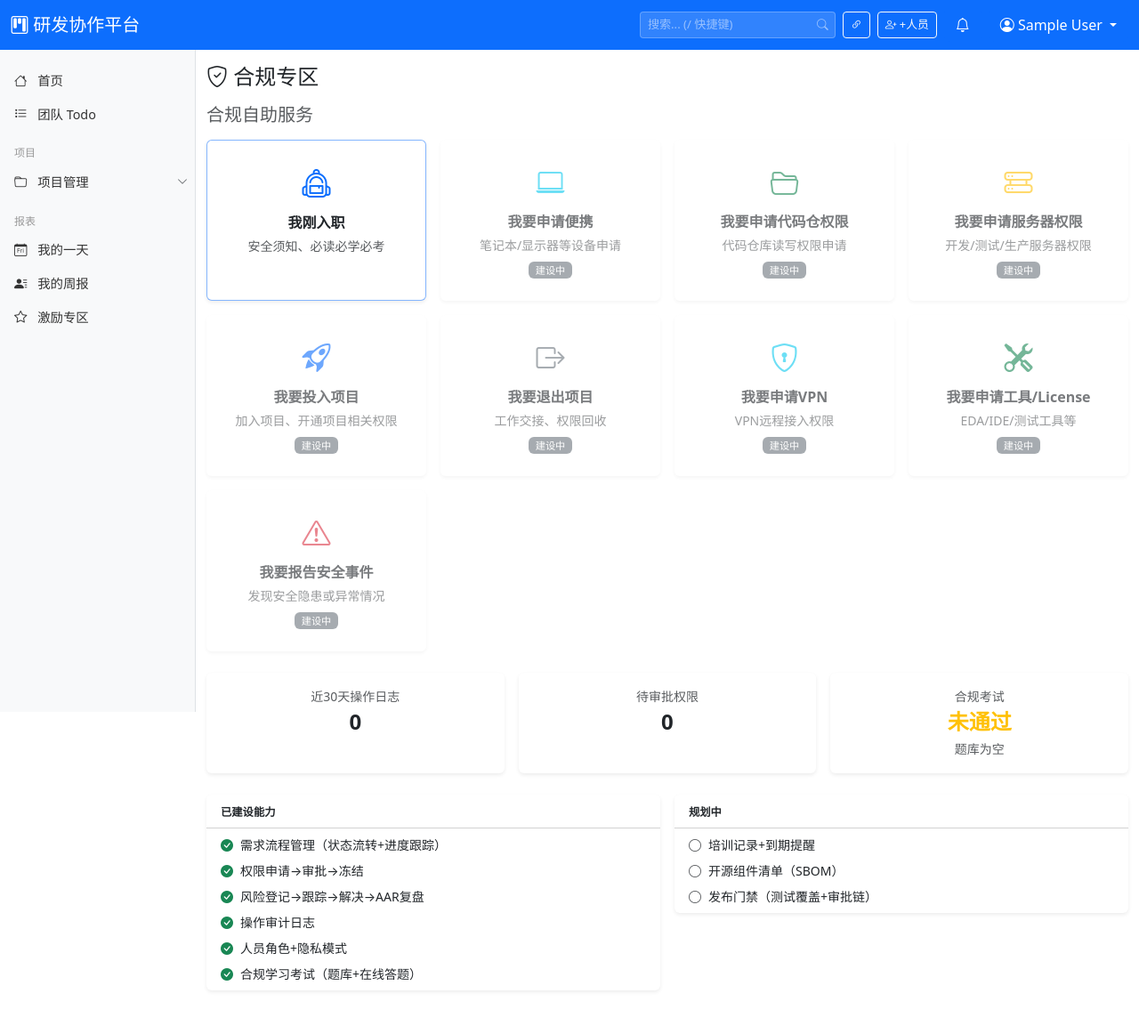
After one commit to xshii/ReqSysAI, a Flask app: page /dashboard/compliance in a window 1280 px wide. The commit adds this page. Shown: the whole page at 89% size. Run offline with Flask 3, Linux system fonts and the light colour scheme; the visitor is signed in with stand-in values (Sample User, id 1); data that the repository does not hold is empty; some libraries are stand-ins or nearby versions.

Commit message:
feat: 合规专区——题库管理 + 在线考试 + 入职引导优化
- 后台新增"合规题库"tab，支持录入单选题(ABCD)、设置正确答案
- 合规专区新增考试状态卡，用户可在线答题(随机抽≤20题，80%通过)
- 入职引导展开面板移至卡片正下方(col-12)
- 自助服务卡片移至页面顶部，未建设功能标记"建设中"
- 移除"未闭环风险"状态卡(非合规范畴)
- 修复 extra_js block 嵌套在 content block 中间导致 JS 不生效的问题

Co-Authored-By: Claude Opus 4.6 (1M context) <noreply@anthropic.com>

```diff
--- a/app/dashboard/routes.py
+++ b/app/dashboard/routes.py
@@ -2619,6 +2619,130 @@ def save_expected_ratio():
     return jsonify(ok=True)
 
 
+# ---- Compliance ----
+
+@dashboard_bp.route('/compliance')
+@login_required
+def compliance():
+    """合规专区：汇总合规相关功能入口和状态。"""
+    from app.models.audit import AuditLog
+    from app.models.risk import Risk
+
+    # 审计日志近30天统计
+    _30d = date.today() - timedelta(days=30)
+    audit_count = AuditLog.query.filter(AuditLog.created_at >= _30d).count()
+
+    # 未闭环风险
+    open_risks = Risk.query.filter_by(status='open').filter(Risk.deleted_at.is_(None)).count()
+    overdue_risks = Risk.query.filter(
+        Risk.status == 'open', Risk.deleted_at.is_(None),
+        Risk.due_date < date.today(), Risk.due_date.isnot(None)
+    ).count()
+
+    # 权限申请待审批
+    from app.models.knowledge import PermissionApplication
+    pending_perms = PermissionApplication.query.filter_by(status='pending').count()
+
+    from app.models.site_setting import SiteSetting
+
+    # 入职引导：签署后不再显示
+    _onboarded = set(SiteSetting.get('onboarded_users', '').split(','))
+    show_onboarding = str(current_user.id) not in _onboarded
+
+    # 离职入口：仅管理层在后台对具体人员开启后才显示
+    _offboard_uids = SiteSetting.get('offboarding_users', '')
+    show_offboarding = str(current_user.id) in _offboard_uids.split(',') if _offboard_uids else False
+
+    # 入职必读必学必考配置
+    import json as _json
+    _onboard_cfg_raw = SiteSetting.get('onboard_config', '')
+    try:
+        onboard_config = _json.loads(_onboard_cfg_raw) if _onboard_cfg_raw else {}
+    except Exception:
+        onboard_config = {}
+
+    # 合规考试统计
+    _q_raw = SiteSetting.get('compliance_questions', '')
+    exam_question_count = len(_json.loads(_q_raw)) if _q_raw else 0
+    _passed_raw = SiteSetting.get('compliance_exam_passed', '')
+    exam_passed_uids = set(_passed_raw.split(',')) if _passed_raw else set()
+    exam_passed_uids.discard('')
+    exam_passed = str(current_user.id) in exam_passed_uids
+
+    return render_template('dashboard/compliance.html',
+        audit_count=audit_count, open_risks=open_risks,
+        overdue_risks=overdue_risks, pending_perms=pending_perms,
+        show_onboarding=show_onboarding, show_offboarding=show_offboarding,
+        onboard_config=onboard_config,
+        exam_question_count=exam_question_count, exam_passed=exam_passed)
+
+
+@dashboard_bp.route('/compliance/onboard-sign', methods=['POST'])
+@login_required
+def compliance_onboard_sign():
+    """签署入职引导，标记为已完成。"""
+    from app.models.site_setting import SiteSetting
+    raw = SiteSetting.get('onboarded_users', '')
+    uids = set(raw.split(',')) if raw else set()
+    uids.discard('')
+    uids.add(str(current_user.id))
+    SiteSetting.set('onboarded_users', ','.join(sorted(uids)))
+    return jsonify(ok=True)
+
+
+@dashboard_bp.route('/compliance/onboard-config', methods=['POST'])
+@login_required
+def compliance_onboard_config():
+    """保存入职必读必学必考配置（所有人可添加，删除由前端控制仅管理层）。"""
+    import json as _json
+    from app.models.site_setting import SiteSetting
+    data = request.get_json() or {}
+    SiteSetting.set('onboard_config', _json.dumps(data, ensure_ascii=False))
+    return jsonify(ok=True)
+
+
+@dashboard_bp.route('/compliance/exam', methods=['GET'])
+@login_required
+def compliance_exam_page():
+    """合规考试页面：随机抽题。"""
+    import json as _json, random
+    from app.models.site_setting import SiteSetting
+    raw = SiteSetting.get('compliance_questions', '')
+    questions = _json.loads(raw) if raw else []
+    if not questions:
+        flash('题库为空，请联系管理员', 'warning')
+        return redirect(url_for('dashboard.compliance'))
+    # 随机抽取（最多20题）
+    pool = list(questions)
+    random.shuffle(pool)
+    exam = pool[:min(20, len(pool))]
+    return render_template('dashboard/compliance_exam.html', questions=exam)
+
+
+@dashboard_bp.route('/compliance/exam-submit', methods=['POST'])
+@login_required
+def compliance_exam_submit():
+    """提交合规考试答案。"""
+    import json as _json
+    from app.models.site_setting import SiteSetting
+    raw = SiteSetting.get('compliance_questions', '')
+    all_q = _json.loads(raw) if raw else []
+    data = request.get_json() or {}
+    answers = data.get('answers', {})  # { stem: chosen_key }
+    # 对照批改
+    q_map = {q['stem']: q['answer'] for q in all_q}
+    total = len(answers)
+    correct = sum(1 for stem, ans in answers.items() if q_map.get(stem) == ans)
+    passed = total > 0 and (correct / total) >= 0.8
+    if passed:
+        prev = SiteSetting.get('compliance_exam_passed', '')
+        uids = set(prev.split(',')) if prev else set()
+        uids.discard('')
+        uids.add(str(current_user.id))
+        SiteSetting.set('compliance_exam_passed', ','.join(sorted(uids)))
+    return jsonify(ok=True, total=total, correct=correct, passed=passed)
+
+
 # ---- Emotion prediction ----
 
 def _emotion_guard():
--- a/app/templates/admin/_tabs.html
+++ b/app/templates/admin/_tabs.html
@@ -16,6 +16,10 @@
            href="{{ url_for('admin.site_settings') }}">站点设置</a>
     </li>
     <li class="nav-item">
+        <a class="nav-link {% if request.endpoint and 'compliance_exam' in request.endpoint %}active{% endif %}"
+           href="{{ url_for('admin.compliance_exam') }}">合规题库</a>
+    </li>
+    <li class="nav-item">
         <a class="nav-link {% if request.endpoint == 'admin.audit_logs' %}active{% endif %}"
            href="{{ url_for('admin.audit_logs') }}">审计日志</a>
     </li>
--- /dev/null
+++ b/app/templates/dashboard/compliance.html
@@ -0,0 +1,245 @@
+{% extends "base.html" %}
+{% block title %}合规专区 - {{ site_name }}{% endblock %}
+
+{% block content %}
+<h4 class="mb-3"><i class="bi bi-shield-check"></i> 合规专区</h4>
+
+{# Self-service cards — top #}
+<h5 class="mb-3 text-muted">合规自助服务</h5>
+<div class="row g-3 mb-4">
+    {% if show_onboarding %}
+    <div class="col-md-4 col-lg-3" id="onboardCard">
+        <div class="card h-100 border-primary border-opacity-50 shadow-sm" style="cursor:pointer;transition:all .15s;" onclick="var el=document.getElementById('onboardDetail');if(el)el.classList.toggle('d-none');" onmouseover="this.style.transform='translateY(-2px)'" onmouseout="this.style.transform=''">
+            <div class="card-body text-center py-4">
+                <i class="bi bi-backpack2 text-primary" style="font-size:2em;"></i>
+                <div class="fw-bold mt-2">我刚入职</div>
+                <div class="text-muted small mt-1">安全须知、必读必学必考</div>
+            </div>
+        </div>
+    </div>
+    <div class="col-12 d-none" id="onboardDetail">
+        <div class="card border-primary border-opacity-25 shadow-sm">
+            <div class="card-body py-3">
+                <div class="d-flex justify-content-between align-items-center mb-2">
+                    <h6 class="fw-bold text-primary mb-0"><i class="bi bi-backpack2"></i> 入职须知</h6>
+                    <div class="d-flex gap-1">
+                        <button class="btn btn-sm btn-outline-secondary py-0" style="font-size:.75em;" data-bs-toggle="modal" data-bs-target="#onboardConfigModal"><i class="bi bi-plus-lg"></i> 添加必读必学必考</button>
+                        <button class="btn btn-sm btn-outline-secondary py-0" style="font-size:.75em;" onclick="document.getElementById('onboardDetail').classList.add('d-none')"><i class="bi bi-x"></i></button>
+                    </div>
+                </div>
+                <div class="small mb-3" style="line-height:2;">
+                    <div><i class="bi bi-shield-exclamation text-danger"></i> <strong>禁止</strong>将公司代码、文档、数据上传到<strong>外部AI工具</strong>（ChatGPT/Claude/文心等公共版）</div>
+                    <div><i class="bi bi-shield-exclamation text-danger"></i> <strong>禁止</strong>将内部信息发到个人邮箱、网盘、社交平台</div>
+                    <div><i class="bi bi-shield-exclamation text-danger"></i> <strong>禁止</strong>在代码中硬编码密码、token、密钥</div>
+                    <div><i class="bi bi-info-circle text-primary"></i> 离开工位<strong>必须锁屏</strong>（Win+L / Ctrl+Cmd+Q）</div>
+                    <div><i class="bi bi-info-circle text-primary"></i> 前往<a href="{{ url_for('auth.profile') }}">个人设置</a>完善信息（主管、领域、邮箱）</div>
+                    <div><i class="bi bi-info-circle text-primary"></i> 代码仓/服务器权限需通过下方入口<strong>申请</strong>，遵循最小权限原则</div>
+                </div>
+                {% if onboard_config.get('items') %}
+                <div class="small mb-3">
+                    <div class="fw-bold mb-1"><i class="bi bi-list-check"></i> 必读必学必考</div>
+                    {% for item in onboard_config.items %}
+                    {% set parts = item.split('|') %}
+                    <div class="form-check mb-1">
+                        <input class="form-check-input onboard-item-check" type="checkbox">
+                        <label class="form-check-label">{% if parts|length > 1 and parts[1] %}<a href="{{ parts[1] }}" target="_blank">{{ parts[0] }}</a>{% else %}{{ parts[0] }}{% endif %}</label>
+                    </div>
+                    {% endfor %}
+                </div>
+                {% endif %}
+                <div class="d-flex align-items-center gap-2">
+                    <label class="small"><input type="checkbox" class="form-check-input me-1" id="onboardCheck"> 我已阅读并了解以上内容</label>
+                    <button class="btn btn-sm btn-primary" id="onboardSignBtn" disabled onclick="signOnboard()">确认签署</button>
+                </div>
+            </div>
+        </div>
+    </div>
+    {% endif %}
+
+    {% set actions = [
+        ('bi-laptop', '我要申请便携', '笔记本/显示器等设备申请', 'info', true),
+        ('bi-folder2-open', '我要申请代码仓权限', '代码仓库读写权限申请', 'success', true),
+        ('bi-hdd-rack', '我要申请服务器权限', '开发/测试/生产服务器权限', 'warning', true),
+        ('bi-rocket-takeoff', '我要投入项目', '加入项目、开通项目相关权限', 'primary', true),
+        ('bi-box-arrow-right', '我要退出项目', '工作交接、权限回收', 'secondary', true),
+        ('bi-shield-lock', '我要申请VPN', 'VPN远程接入权限', 'info', true),
+        ('bi-tools', '我要申请工具/License', 'EDA/IDE/测试工具等', 'success', true),
+        ('bi-exclamation-triangle', '我要报告安全事件', '发现安全隐患或异常情况', 'danger', true),
+    ] %}
+    {% for icon, title, desc, color, show in actions %}
+    {% if show %}
+    <div class="col-md-4 col-lg-3">
+        <div class="card h-100 border-0 shadow-sm" style="opacity:.6;">
+            <div class="card-body text-center py-4">
+                <i class="bi {{ icon }} text-{{ color }}" style="font-size:2em;"></i>
+                <div class="fw-bold mt-2">{{ title }}</div>
+                <div class="text-muted small mt-1">{{ desc }}</div>
+                <span class="badge bg-secondary mt-2" style="font-weight:normal;font-size:.7em;">建设中</span>
+            </div>
+        </div>
+    </div>
+    {% endif %}
+    {% endfor %}
+
+    {% if show_offboarding %}
+    <div class="col-md-4 col-lg-3">
+        <div class="card h-100 border-0 shadow-sm compliance-action" style="cursor:pointer;transition:all .15s;border-left:3px solid #198754 !important;" onmouseover="this.style.transform='translateY(-2px)'" onmouseout="this.style.transform=''">
+            <div class="card-body text-center py-4">
+                <i class="bi bi-sunrise text-success" style="font-size:2em;"></i>
+                <div class="fw-bold mt-2">我要换个地方发展</div>
+                <div class="text-muted small mt-1">离职交接、权限回收、设备归还</div>
+            </div>
+        </div>
+    </div>
+    {% endif %}
+</div>
+
+{# Status cards #}
+<div class="row g-3 mb-4">
+    <div class="col-md-4">
+        <div class="card border-0 shadow-sm text-center py-3 h-100">
+            <div class="text-muted small">近30天操作日志</div>
+            <div class="fw-bold fs-4">{{ audit_count }}</div>
+            <div>{% if current_user.is_admin %}<a href="{{ url_for('admin.audit_logs') }}" class="small text-decoration-none">查看</a>{% else %}&nbsp;{% endif %}</div>
+        </div>
+    </div>
+    <div class="col-md-4">
+        <div class="card border-0 shadow-sm text-center py-3 h-100">
+            <div class="text-muted small">待审批权限</div>
+            <div class="fw-bold fs-4">{{ pending_perms }}</div>
+            <div>&nbsp;</div>
+        </div>
+    </div>
+    <div class="col-md-4">
+        <div class="card border-0 shadow-sm text-center py-3 h-100">
+            <div class="text-muted small">合规考试</div>
+            <div class="fw-bold fs-4 {{ 'text-success' if exam_passed else 'text-warning' }}">
+                {{ '已通过' if exam_passed else '未通过' }}
+            </div>
+            <div>
+                {% if exam_question_count and not exam_passed %}
+                <a href="{{ url_for('dashboard.compliance_exam_page') }}" class="small text-decoration-none">去考试</a>
+                {% elif not exam_question_count %}
+                <span class="text-muted small">题库为空</span>
+                {% else %}&nbsp;{% endif %}
+                {% if current_user.is_admin %} <a href="{{ url_for('admin.compliance_exam') }}" class="small text-decoration-none">管理题库</a>{% endif %}
+            </div>
+        </div>
+    </div>
+</div>
+
+{# Compliance capabilities overview #}
+<div class="row g-3 mb-4">
+    <div class="col-md-6">
+        <div class="card border-0 shadow-sm">
+            <div class="card-header py-2 bg-white"><strong class="small">已建设能力</strong></div>
+            <div class="card-body py-2 small">
+                <div class="d-flex align-items-center gap-2 mb-2"><i class="bi bi-check-circle-fill text-success"></i> <span>需求流程管理（状态流转+进度跟踪）</span></div>
+                <div class="d-flex align-items-center gap-2 mb-2"><i class="bi bi-check-circle-fill text-success"></i> <span>权限申请→审批→冻结</span></div>
+                <div class="d-flex align-items-center gap-2 mb-2"><i class="bi bi-check-circle-fill text-success"></i> <span>风险登记→跟踪→解决→AAR复盘</span></div>
+                <div class="d-flex align-items-center gap-2 mb-2"><i class="bi bi-check-circle-fill text-success"></i> <span>操作审计日志</span></div>
+                <div class="d-flex align-items-center gap-2 mb-2"><i class="bi bi-check-circle-fill text-success"></i> <span>人员角色+隐私模式</span></div>
+                <div class="d-flex align-items-center gap-2"><i class="bi bi-check-circle-fill text-success"></i> <span>合规学习考试（题库+在线答题）</span></div>
+            </div>
+        </div>
+    </div>
+    <div class="col-md-6">
+        <div class="card border-0 shadow-sm">
+            <div class="card-header py-2 bg-white"><strong class="small">规划中</strong></div>
+            <div class="card-body py-2 small">
+                <div class="d-flex align-items-center gap-2 mb-2"><i class="bi bi-circle text-muted"></i> <span>培训记录+到期提醒</span></div>
+                <div class="d-flex align-items-center gap-2 mb-2"><i class="bi bi-circle text-muted"></i> <span>开源组件清单（SBOM）</span></div>
+                <div class="d-flex align-items-center gap-2"><i class="bi bi-circle text-muted"></i> <span>发布门禁（测试覆盖+审批链）</span></div>
+            </div>
+        </div>
+    </div>
+</div>
+
+{# Config modal #}
+{% set _is_mgr = current_user.is_admin or current_user.has_role('PL', 'LM', 'XM', 'HR') %}
+<div class="modal fade" id="onboardConfigModal" tabindex="-1">
+    <div class="modal-dialog">
+        <div class="modal-content">
+            <div class="modal-header py-2">
+                <h6 class="modal-title"><i class="bi bi-list-check"></i> 必读必学必考</h6>
+                <button type="button" class="btn-close" data-bs-dismiss="modal"></button>
+            </div>
+            <div class="modal-body">
+                <p class="small text-muted mb-2">添加入职必须完成的事项。{% if not _is_mgr %}删除需管理层操作。{% endif %}</p>
+                <div id="cfgItemList" class="mb-2"></div>
+                <div class="d-flex gap-1">
+                    <input type="text" class="form-control form-control-sm" id="cfgAddInput" placeholder="标题|链接（链接可选）" style="font-size:.85em;" onkeydown="if(event.key==='Enter'){event.preventDefault();addCfgItem();}">
+                    <button class="btn btn-sm btn-outline-primary flex-shrink-0" onclick="addCfgItem()"><i class="bi bi-plus-lg"></i></button>
+                </div>
+            </div>
+            <div class="modal-footer py-1">
+                <button type="button" class="btn btn-sm btn-secondary" data-bs-dismiss="modal">关闭</button>
+            </div>
+        </div>
+    </div>
+</div>
+{% endblock %}
+
+{% block extra_js %}
+<script>
+var cb = document.getElementById('onboardCheck');
+if (cb) cb.addEventListener('change', function() {
+    document.getElementById('onboardSignBtn').disabled = !cb.checked;
+});
+var _cfgData = {{ onboard_config | tojson }};
+var _canDelete = {{ 'true' if current_user.is_admin or current_user.has_role('PL', 'LM', 'XM', 'HR') else 'false' }};
+
+function _renderCfgList() {
+    var list = document.getElementById('cfgItemList');
+    if (!list) return;
+    var items = _cfgData.items || [];
+    list.innerHTML = '';
+    items.forEach(function(item, i) {
+        var parts = item.split('|');
+        var title = parts[0];
+        var link = parts[1] || '';
+        var div = document.createElement('div');
+        div.className = 'd-flex align-items-center gap-2 mb-1 small';
+        div.innerHTML = '<i class="bi bi-check2-square text-muted"></i> '
+            + (link ? '<a href="' + link + '" target="_blank">' + title + '</a>' : '<span>' + title + '</span>')
+            + (_canDelete ? ' <button class="btn btn-sm p-0 border-0 text-muted" style="font-size:.7em;" onclick="removeCfgItem(' + i + ')"><i class="bi bi-x"></i></button>' : '');
+        list.appendChild(div);
+    });
+}
+function addCfgItem() {
+    var inp = document.getElementById('cfgAddInput');
+    var val = inp.value.trim();
+    if (!val) return;
+    if (!_cfgData.items) _cfgData.items = [];
+    _cfgData.items.push(val);
+    inp.value = '';
+    _saveCfg();
+    _renderCfgList();
+}
+function removeCfgItem(idx) {
+    if (!_canDelete) return;
+    _cfgData.items.splice(idx, 1);
+    _saveCfg();
+    _renderCfgList();
+}
+function _saveCfg() {
+    apiPost('/dashboard/compliance/onboard-config', _cfgData).then(function(d) {
+        if (d && d.ok) showToast('已保存', 'success');
+    });
+}
+var _cfgModal = document.getElementById('onboardConfigModal');
+if (_cfgModal) _cfgModal.addEventListener('show.bs.modal', _renderCfgList);
+
+function signOnboard() {
+    apiPost('/dashboard/compliance/onboard-sign', {}).then(function(d) {
+        if (d && d.ok) {
+            var card = document.getElementById('onboardCard');
+            card.style.transition = 'opacity .3s';
+            card.style.opacity = '0';
+            setTimeout(function() { card.remove(); }, 300);
+            showToast('入职引导已签署', 'success');
+        }
+    });
+}
+</script>
+{% endblock %}
```
Also changed, not shown: app/admin/routes.py (+28 -1 lines), app/templates/admin/compliance_exam.html (added, +133 -0 lines), app/templates/dashboard/compliance_exam.html (added, +66 -0 lines).
